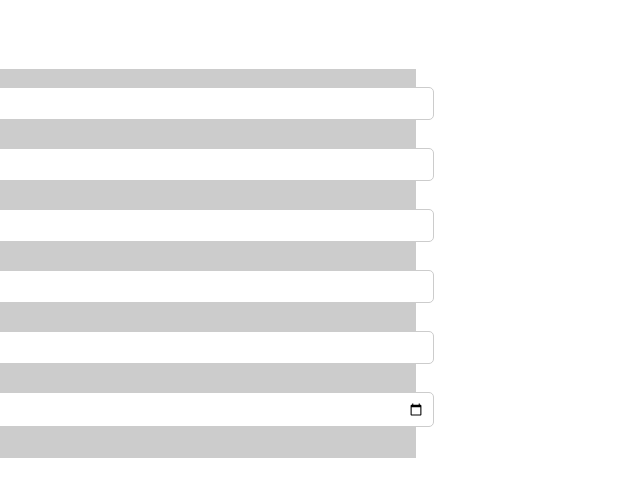
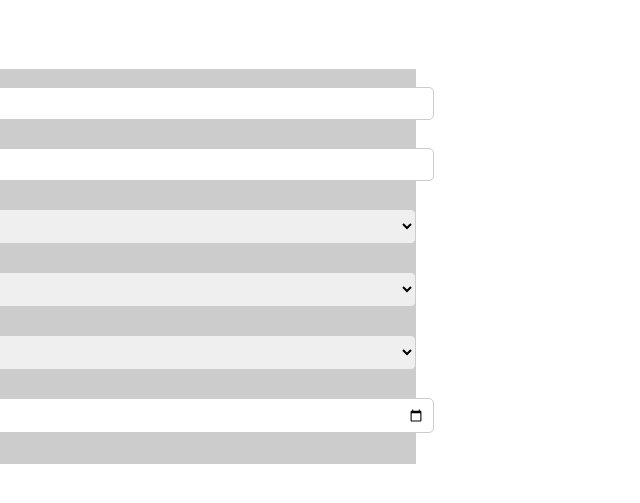
Before and after one commit to DuvanBonilla/cargo_incapacidad, a PHP site: page /view/modal_editar_duplicar.php in a window 1280 px wide. Shown: the top 503 px of the page, without its empty margins (0-640 px from the left). Run offline with PHP 8.4, Linux system fonts and the light colour scheme; lists and menus that the app fills with data are empty.

Commit message:
feat(modal): se reemplazo los inputs de eps,empresa y area por selects

```diff
--- a/view/modal_editar_duplicar.php
+++ b/view/modal_editar_duplicar.php
@@ -40,24 +40,27 @@
                                 <div class="col-md-6">
                                     <div class="mb-3">
                                         <label for="EpsDuplicar" class="form-label">EPS</label>
-                                        <input type="text" id="EpsDuplicar" name="EpsDuplicar" placeholder="Eps"
-                                            class="form-control1" required>
+                                        <select id="EpsDuplicar" name="EpsDuplicar" class="form-control1" required>
+                                        </select>
                                     </div>
                                 </div>
                                 <div class="col-md-6">
                                     <div class="mb-3">
                                         <label for="EmpresaDuplicar" class="form-label">Empresa</label>
-                                        <input type="text" id="EmpresaDuplicar" name="EmpresaDuplicar"
-                                            placeholder="Empresa" class="form-control1" required>
+                                        <select id="EmpresaDuplicar" name="EmpresaDuplicar" class="form-control1"
+                                            required>
+                                        </select>
                                     </div>
                                 </div>
                                 <div class="col-md-6">
                                     <div class="mb-3">
                                         <label for="AreaTrabajoDuplicar" class="form-label">Área de Trabajo</label>
-                                        <input type="text" id="AreaTrabajoDuplicar" name="AreaTrabajoDuplicar"
-                                            placeholder="Area Trabajo" class="form-control1" required>
+                                        <select id="AreaTrabajoDuplicar" name="AreaTrabajoDuplicar"
+                                            class="form-control1" required>
+                                        </select>
                                     </div>
                                 </div>
+
                             </div>
                             <div class="col-12">
                                 <label for="FechacontratoDuplicar" class="form-label">Fecha de contrato</label>
@@ -74,6 +77,5 @@
             </div>
         </div>
     </div>
-</body>
 
 </html>
```
Also changed, not shown: view/modal_editar_persona.php (+13 -8 lines).
